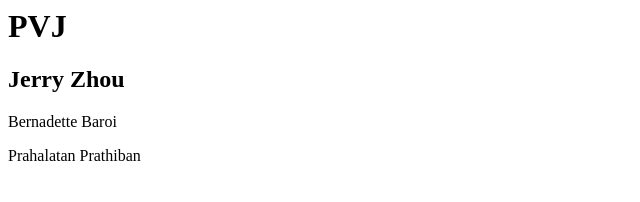
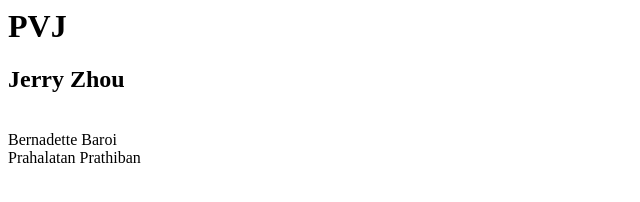
Before and after one commit to JerryZhou0100/web, a plain HTML site: page index.html in a window 1280 px wide. Shown: the whole page, without its empty margins (0-640 px from the left). Drawn offline with Linux system fonts and the light colour scheme.

Commit message:
Update index.html

```diff
--- a/index.html
+++ b/index.html
@@ -1,5 +1,12 @@
+<!--
+Jerry Zhou
+IntroCS pd05 sec08
+HW02 -- Publishio!
+2021-02-07
+-->
 <!DOCTYPE>
 <html>
+  <title> Merc </title>
   <h1>
     PVJ
   </h1>
@@ -8,7 +15,6 @@
     Jerry Zhou
   </h2>
 
-  <p>Bernadette Baroi</p>
-  <p>Prahalatan Prathiban</p>
-  <title> Merc </title>
+  <br>Bernadette Baroi
+  <br>Prahalatan Prathiban
 </html>
```
